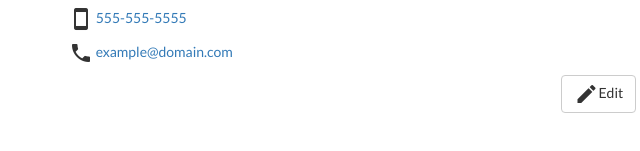
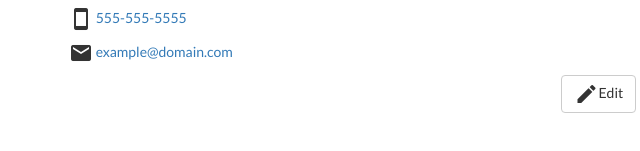
Before and after one commit to olivier-fortin/contacts-app, a website: page index.html in a window 1280 px wide. Shown: the part 389-540 px from the top of the page, 554-1194 px from the left. Drawn offline with Linux system fonts and the light colour scheme.

Commit message:
Fix mail icon

```diff
--- a/index.html
+++ b/index.html
@@ -52,7 +52,7 @@
                             <a class="contact-cell" href="tel:555-555-5555">555-555-5555</a>
                         </p>
                         <p>
-                            <i class="material-icons" aria-hidden="true">phone</i>
+                            <i class="material-icons" aria-hidden="true">mail</i>
                             <a class="contact-email" href="mailto:example@domain.com">example@domain.com</a>
                         </p>
                         <button type="button" class="btn btn-default btn-edit-contact" title="Edit">
```
